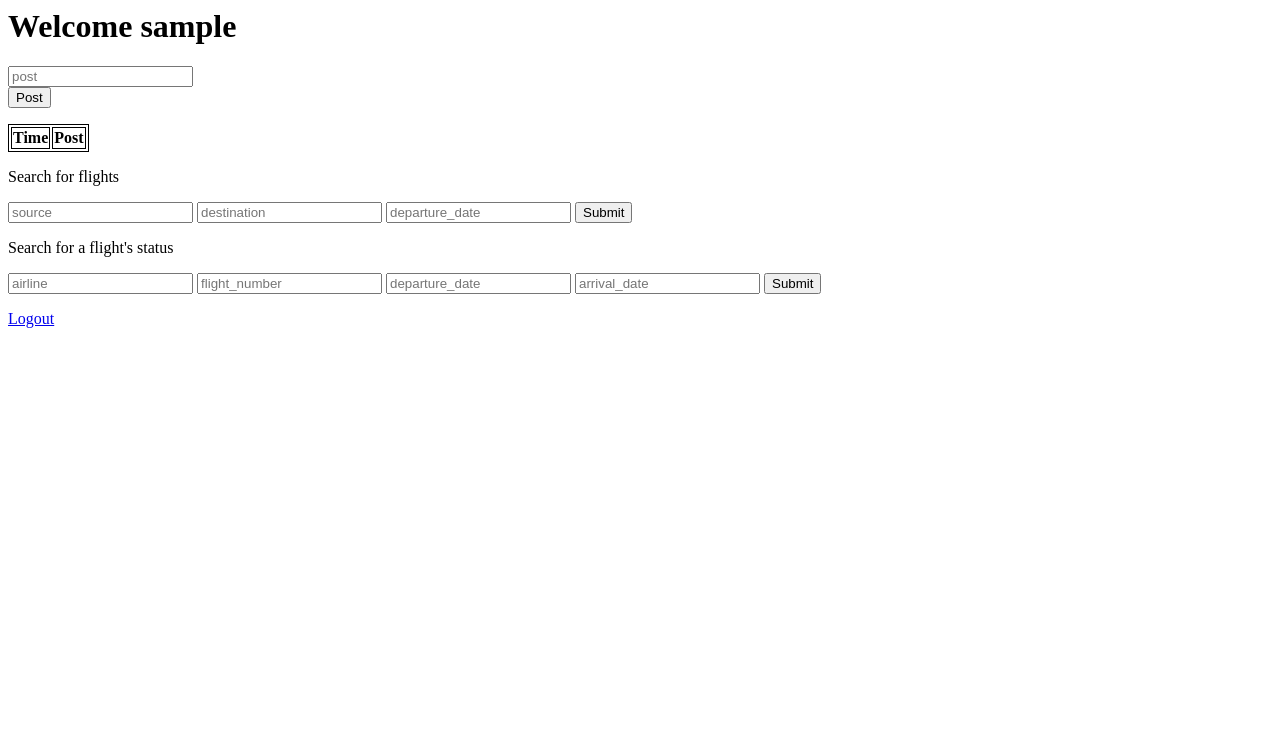
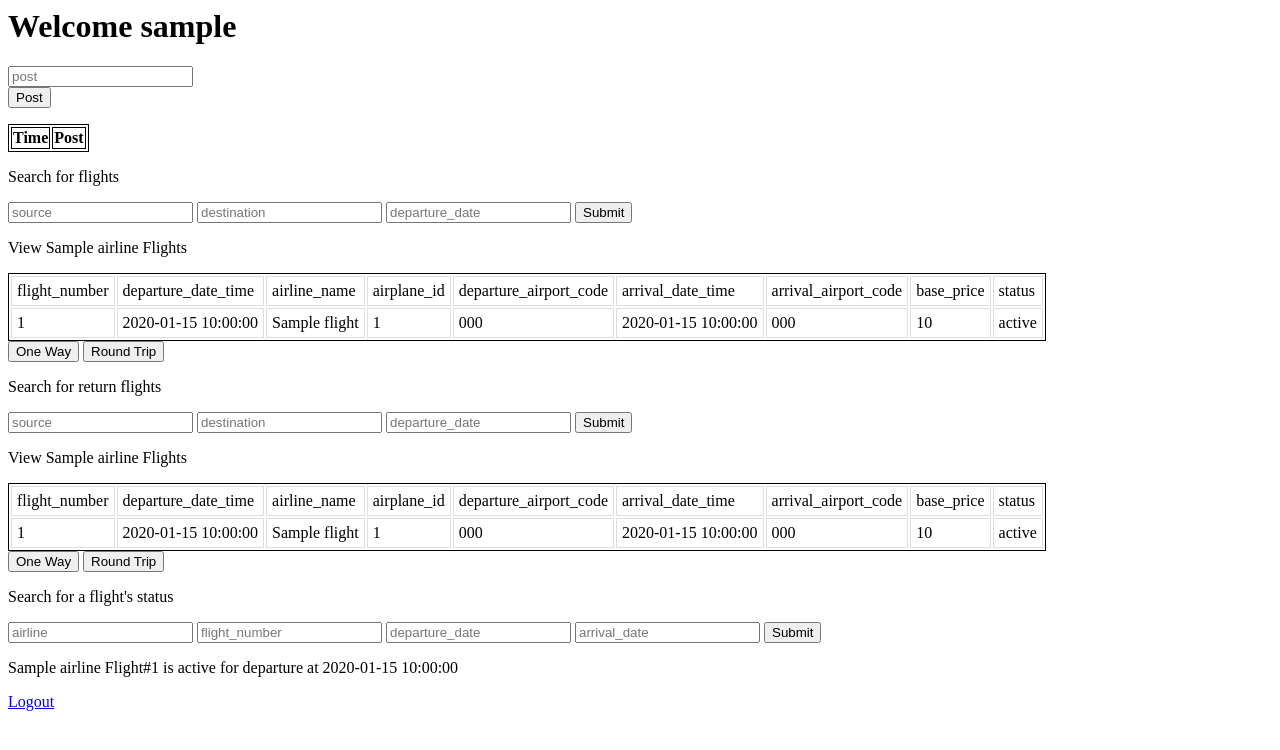
Before and after one commit to tc2965/databaseProject, a Flask app: template templates/home.html in a window 1280 px wide. Shown: the top 750 px of the page. Run offline with Flask 2, Linux system fonts and the light colour scheme; the template is opened without the code that fills it: most values are stand-ins (such as "Sample title", 1, 10 or a date in 2020); lists and menus that the app fills with data are empty.

Commit message:
return flights

```diff
--- a/app.py
+++ b/app.py
@@ -54,11 +54,46 @@
 @app.route('/flight/search/', methods=['POST'])
 def searchFlights():
     # if it's round trip, just use this endpoint again
+    print(request)
     source = request.form["source"] # airport code
     destination = request.form["destination"]
     departure = request.form["departure_date"]
+    flights = dbmanager.searchFlights(source, destination, departure)
 
-    return dbmanager.searchFlights(source, destination, departure)
+    username = session.get("username")
+    airline = session.get("airline")
+    if username and airline:
+        # it's a staff
+        session["flights"] = flights
+        return redirect(url_for("staffHome"))
+    elif username:
+        # it's a customer
+        return redirect(url_for("customerHome"))
+    else:
+        # it's public
+        session["flights"] = flights
+        return redirect(url_for("home"))
+
+@app.route('/flight/search/return', methods=['POST'])
+def searchReturnFlights():
+    print(request)
+    source = request.form["source"] # airport code
+    destination = request.form["destination"]
+    departure = request.form["departure_date"]
+    returnFlights = dbmanager.searchFlights(source, destination, departure)
+    username = session.get("username")
+    airline = session.get("airline")
+    if username and airline:
+        # it's a staff
+        session["returnFlights"] = returnFlights
+        return redirect(url_for("staffHome"))
+    elif username:
+        # it's a customer
+        return redirect(url_for("customerHome"))
+    else:
+        # it's public
+        session["returnFlights"] = returnFlights
+        return redirect(url_for("home"))
 
 @app.route('/flight_status/view/', methods=['POST'])
 def viewFlightStatus():
@@ -90,7 +125,9 @@
         return render_template(template, error="email or username exists already")
     else:
         session['username'] = inDB
-        return redirect(url_for('home'))
+        if type_user == "airline_staff":
+            path = 'staffHome'
+        return redirect(url_for(path))
 
 # 3. LOGIN
 @app.route('/loginAuth', methods=['GET', 'POST'])
@@ -251,8 +288,9 @@
     report = session.get("viewReportDate")
     revenue = session.get("revenue")
     travel_class_revenue = session.get("travel_class_revenue")
-    monthDestination = session.get("monthDestination")
-    return render_template("viewReports.html", airline=session["airline"], revenueTravelClass=revenueTravelClass, report=report, revenue=revenue, travel_class_revenue=travel_class_revenue, monthDestination=monthDestination)
+    monthDestinations = session.get("monthDestinations")
+    yearDestinations = session.get("yearDestinations")
+    return render_template("viewReports.html", airline=session["airline"], revenueTravelClass=revenueTravelClass, report=report, revenue=revenue, travel_class_revenue=travel_class_revenue, monthDestinations=monthDestinations, yearDestinations=yearDestinations)
 
 # /viewReport/2022-01-01/2023-01-01
 @app.route('/viewReport/date', methods=['POST'])
@@ -303,25 +341,27 @@
     if request.method == 'GET':
         destinations = dbmanager.viewTopDestinations(period, session["username"])
         session[period+"Destinations"] = destinations
-        print(destinations)
         print(session[period+"Destinations"])
         return redirect(url_for("viewReports"))
 
 @app.route('/home')
 def home():
-    username = session['username']
-    return render_template('home.html', username=username)
+    username = session.get('username')
+    flights = session.get("flights")
+    returnFlights = session.get("returnFlights")
+    return render_template('home.html', username=username, flights=flights, returnFlights=returnFlights)
 
 @app.route('/staffHome')
 def staffHome():
     username = session['username']
     airline = session["airline"]
-    default_flights = session.get("flights")
+    flights = session.get("flights")
     status = session.get("status")
     ratings = session.get("ratings")
     mostFrequentFlyer = session.get("mostFrequentFlyer")
     customer_flights = session.get("customer_flights")
-    return render_template('staffHome.html', username=username, flights=default_flights, airline=airline, flight_status=status, ratings=ratings, mostFrequentFlyer=mostFrequentFlyer, customer_flights=customer_flights)
+    returnFlights = session.get("returnFlights")
+    return render_template('staffHome.html', username=username, flights=flights, airline=airline, flight_status=status, ratings=ratings, mostFrequentFlyer=mostFrequentFlyer, customer_flights=customer_flights, returnFlights=returnFlights)
 
 @app.route('/post', methods=['GET', 'POST'])
 def post():
--- a/dbmanager.py
+++ b/dbmanager.py
@@ -124,7 +124,7 @@
     query = "SELECT * FROM flight WHERE departure_airport_code = %s AND arrival_airport_code = %s AND departure_date_time > %s"
     params = (source, destination, departure_date)
     matchingFlights = executeQuery(query, params)
-    return {"data": matchingFlights}
+    return matchingFlights
 
 # 1. VIEW PUBLIC INFO B
 def viewFlightStatus(airline, flight_number, departure, arrival=None):
--- a/templates/home.html
+++ b/templates/home.html
@@ -11,6 +11,12 @@
 <style type="text/css">
 	table, th, td{
 		border: 1px solid black;
+	}
+	td {border: 1px #DDD solid; padding: 5px; cursor: pointer;}
+	tr:hover { background-color : #FDF0D5; }
+	.selected {
+		background-color: #89ae37;
+		color: #FFF;
 	}
 </style>
 
@@ -27,6 +33,76 @@
 	<input type="text" name = "departure_date" placeholder="departure_date" required/>
 	<input type="submit" value = Submit />
 </form>
+{% if flights%}
+<p>View {{airline}} Flights</p>
+<table id="table">
+	<TR>
+		<TD>flight_number</TD>
+		<TD>departure_date_time</TD>
+		<TD>airline_name</TD>
+		<TD>airplane_id</TD>
+		<TD>departure_airport_code</TD>
+		<TD>arrival_date_time</TD>
+		<TD>arrival_airport_code</TD>
+		<TD>base_price</TD>
+		<TD>status</TD>
+	</TR>
+	{% for flight in flights %}
+	<TR>
+	   <TD>{{flight.flight_number}}</TD>
+	   <TD>{{flight.departure_date_time}}</TD>
+	   <TD>{{flight.airline_name}}</TD>
+	   <TD>{{flight.airplane_id}}</TD>
+	   <TD>{{flight.departure_airport_code}}</TD>
+	   <TD>{{flight.arrival_date_time}}</TD>
+	   <TD>{{flight.arrival_airport_code}}</TD>
+	   <TD>{{flight.base_price}}</TD>
+	   <TD>{{flight.status}}</TD>
+	</TR>
+	{% endfor %}
+</table>
+<input type="button" id="one_way" value="One Way" onclick="oneWaySelected()" />
+<input type="button" id="round_trip" value="Round Trip" onclick="roundTripSelected()" />
+{% endif%}
+
+<p id="return_form">Search for return flights</p>
+<form id="return_form" action="/flight/search/return" method="POST">
+	<input id="return_form_source" type="text" name = "source" placeholder="source" required/>
+	<input id="return_form_destination" type="text" name = "destination" placeholder="destination" required/>
+	<input id="return_form_departure_date" type="text" name = "departure_date" placeholder="departure_date" required/>
+	<input type="submit" value = Submit />
+</form>
+{% if returnFlights%}
+<p>View {{airline}} Flights</p>
+<table id="table">
+	<TR>
+		<TD>flight_number</TD>
+		<TD>departure_date_time</TD>
+		<TD>airline_name</TD>
+		<TD>airplane_id</TD>
+		<TD>departure_airport_code</TD>
+		<TD>arrival_date_time</TD>
+		<TD>arrival_airport_code</TD>
+		<TD>base_price</TD>
+		<TD>status</TD>
+	</TR>
+	{% for flight in returnFlights %}
+	<TR>
+	   <TD>{{flight.flight_number}}</TD>
+	   <TD>{{flight.departure_date_time}}</TD>
+	   <TD>{{flight.airline_name}}</TD>
+	   <TD>{{flight.airplane_id}}</TD>
+	   <TD>{{flight.departure_airport_code}}</TD>
+	   <TD>{{flight.arrival_date_time}}</TD>
+	   <TD>{{flight.arrival_airport_code}}</TD>
+	   <TD>{{flight.base_price}}</TD>
+	   <TD>{{flight.status}}</TD>
+	</TR>
+	{% endfor %}
+</table>
+<input type="button" id="one_way" value="One Way" onclick="oneWaySelected()" />
+<input type="button" id="round_trip" value="Round Trip" onclick="roundTripSelected()" />
+{% endif%}
 
 <p>Search for a flight's status</p>
 <form action="/flight_status/view/" method="POST">
@@ -36,10 +112,56 @@
 	<input type="text" name = "arrival_date" placeholder="arrival_date"/>
 	<input type="submit" value = Submit />
 </form>
+{% if flight_status%}
+	<p>{{airline}} Flight#{{flight_status.flight_number}} is {{flight_status.status}} for departure at {{flight_status.departure_date_time}}</p>
+{% endif%}
 
 <a href="/logout">Logout</a>
 
 </body>
+<script src="https://unpkg.com/axios/dist/axios.min.js"></script>
+<script>
+	var table = document.getElementById('table');
+	var selected = table.getElementsByClassName('selected');
+	table.onclick = highlight;
+	var oneWayFlights = []
+	var roundTripFlights = []
 
+	function highlight(e) {
+		if (selected[0]) selected[0].className = '';
+		e.target.parentNode.className = 'selected';
+	}
 
+	function oneWaySelected(){
+		var element = document.querySelectorAll('.selected');
+		if(element[0]!== undefined){ //it must be selected
+			var flight_number = element[0].children[0].firstChild.data
+			var departure_date_time = element[0].children[1].firstChild.data
+			var airline_name = element[0].children[2].firstChild.data
+			console.log(flight_number, departure_date_time, airline_name)
+			oneWayFlights[0] = flight_number
+			oneWayFlights[1] = departure_date_time
+			oneWayFlights[2] = airline_name
+			console.log(oneWayFlights)
+		}
+		console.log(element)
+	}
+	function roundTripSelected(){
+		var element = document.querySelectorAll('.selected');
+		if(element[0]!== undefined){ //it must be selected
+			var departure_date_time = element[0].children[5].firstChild.data
+			var source = element[0].children[6].firstChild.data
+			var destination = element[0].children[4].firstChild.data
+			console.log(departure_date_time, source, destination)
+			roundTripFlights[0] = departure_date_time
+			roundTripFlights[1] = source
+			roundTripFlights[2] = destination
+			console.log(roundTripFlights)
+			document.getElementById("return_form_source").value =source;
+			document.getElementById("return_form_destination").value =destination;
+			document.getElementById("return_form_departure_date").value =departure_date_time;
+		}
+		console.log(element)
+	}
+</script>
 </html>
```
Also changed, not shown: templates/staffHome.html (+19 -2 lines), templates/viewReports.html (+31 -2 lines), 2 other files.
